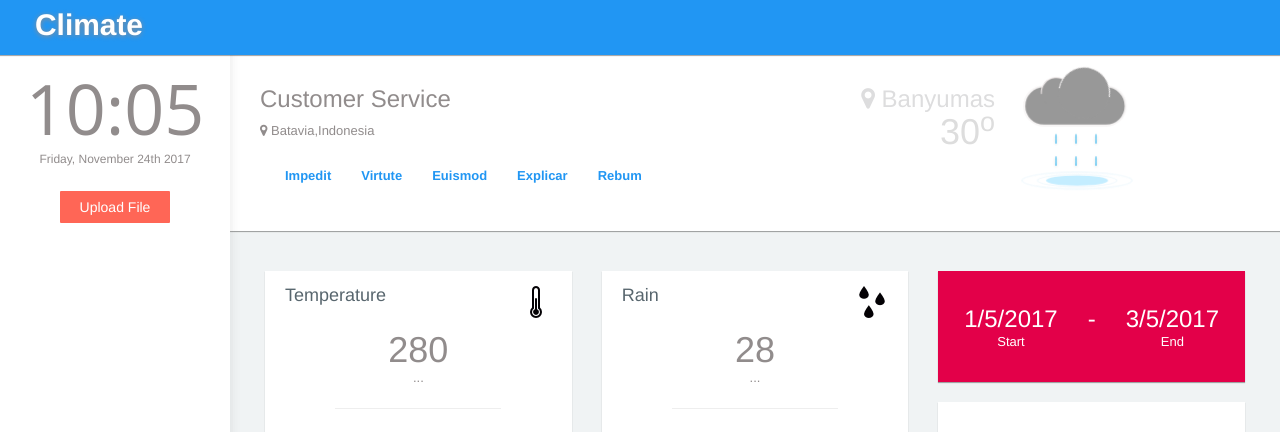
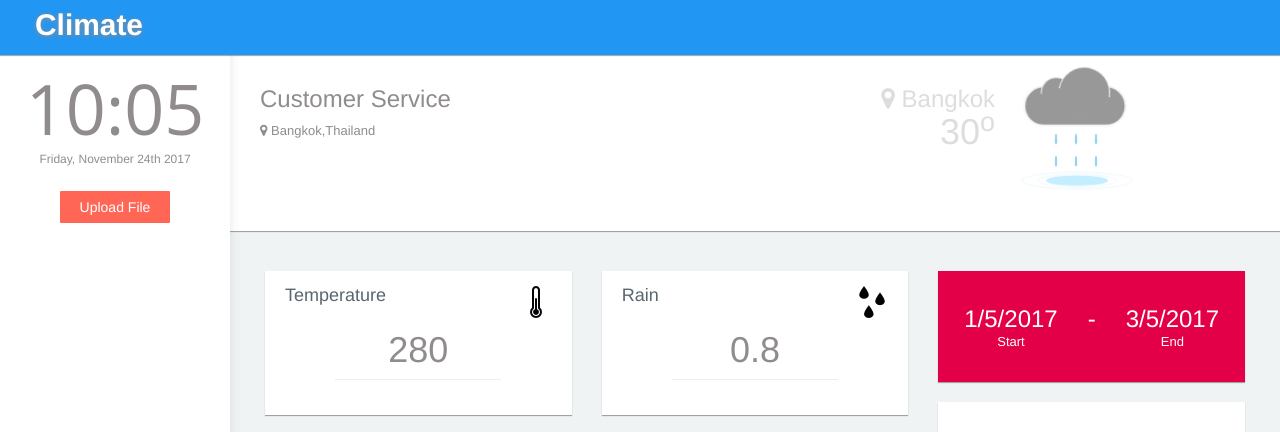
Before and after one commit to peepraeza/hello-world, a Flask app: page / in a window 1280 px wide. Shown: the top 432 px of the page. Run offline with Flask 2, Linux system fonts and the light colour scheme; some libraries are stand-ins or nearby versions.

Commit message:
fern change4

```diff
--- a/templates/index.html
+++ b/templates/index.html
@@ -17,6 +17,7 @@
 	<link rel="stylesheet" type="text/css" href="static/css/plugins/simple-line-icons.css"/>
 	<link rel="stylesheet" type="text/css" href="static/css/plugins/animate.min.css"/>
 	<link rel="stylesheet" type="text/css" href="static/css/plugins/fullcalendar.min.css"/>
+	<link rel="stylesheet" href="dist/datepickk.min.css">
 	<link href="static/css/style.css" rel="stylesheet">
 	<!-- end: Css -->
 
@@ -64,19 +65,12 @@
               <div class="panel-body">
                   <div class="col-md-6 col-sm-12">
                     <h3 class="animated fadeInLeft">Customer Service</h3>
-                    <p class="animated fadeInDown"><span class="fa  fa-map-marker"></span> Batavia,Indonesia</p>
+                    <p class="animated fadeInDown"><span class="fa  fa-map-marker"></span> Bangkok,Thailand</p>
 
-                    <ul class="nav navbar-nav">
-                        <li><a href="" >Impedit</a></li>
-                        <li><a href="" class="active">Virtute</a></li>
-                        <li><a href="">Euismod</a></li>
-                        <li><a href="">Explicar</a></li>
-                        <li><a href="">Rebum</a></li>
-                    </ul>
                 </div>
                 <div class="col-md-6 col-sm-12">
                     <div class="col-md-6 col-sm-6 text-right" style="padding-left:10px;">
-                      <h3 style="color:#DDDDDE;"><span class="fa  fa-map-marker"></span> Banyumas</h3>
+                      <h3 style="color:#DDDDDE;"><span class="fa  fa-map-marker"></span> Bangkok</h3>
                       <h1 style="margin-top: -10px;color: #ddd;">30<sup>o</sup></h1>
                     </div>
                     <div class="col-md-6 col-sm-6">
@@ -125,7 +119,6 @@
                                   </div>
                                   <div class="panel-body text-center">
                                     <h1>280</h1>
-                                    <p>...</p>
                                     <hr/>
                                   </div>
                                 </div>
@@ -145,8 +138,7 @@
                                     </div>
                                   </div>
                                   <div class="panel-body text-center">
-                                    <h1>28</h1>
-                                    <p>...</p>
+                                    <h1>0.8</h1>
                                     <hr/>
                                   </div>
                                 </div>
@@ -313,6 +305,7 @@
 <!-- plugins -->
 <script src="static/js/plugins/moment.min.js"></script>
 <script src="static/js/plugins/fullcalendar.min.js"></script>
+<script src="dist/datepickk.min.js"></script>
 <script src="static/js/plugins/jquery.nicescroll.js"></script>
 <script src="static/js/plugins/jquery.vmap.min.js"></script>
 <script src="static/js/plugins/maps/jquery.vmap.world.js"></script>
```
